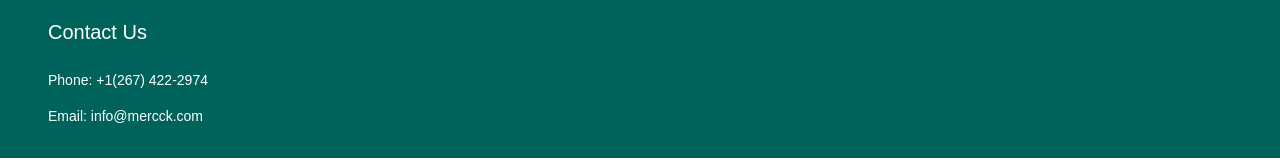
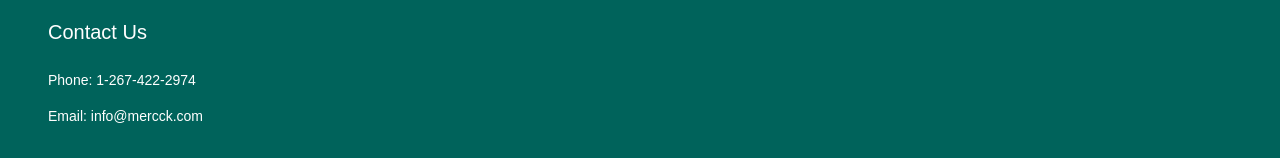
Before and after one commit to Jess0167/Mek, a React (Vite) app in the folder merck-website-clone/: page / in a window 1280 px wide. Shown: the part 3982-4142 px from the top of the page. Built offline with nearby package versions, Linux system fonts and the light colour scheme; a web font is replaced by a local one.

Commit message:
Update Footer.tsx

```diff
--- a/merck-website-clone/src/components/layout/Footer.tsx
+++ b/merck-website-clone/src/components/layout/Footer.tsx
@@ -11,7 +11,7 @@ const Footer: React.FC = () => {
           </div>
           <div className="flex flex-col gap-4 text-sm">
             <a href="tel:+12674222974" className="hover:text-gray-200">
-              Phone: +1(267) 422-2974
+              Phone: 1-267-422-2974
             </a>
             <a href="mailto:info@mercck.com" className="hover:text-gray-200">
               Email: info@mercck.com
```
